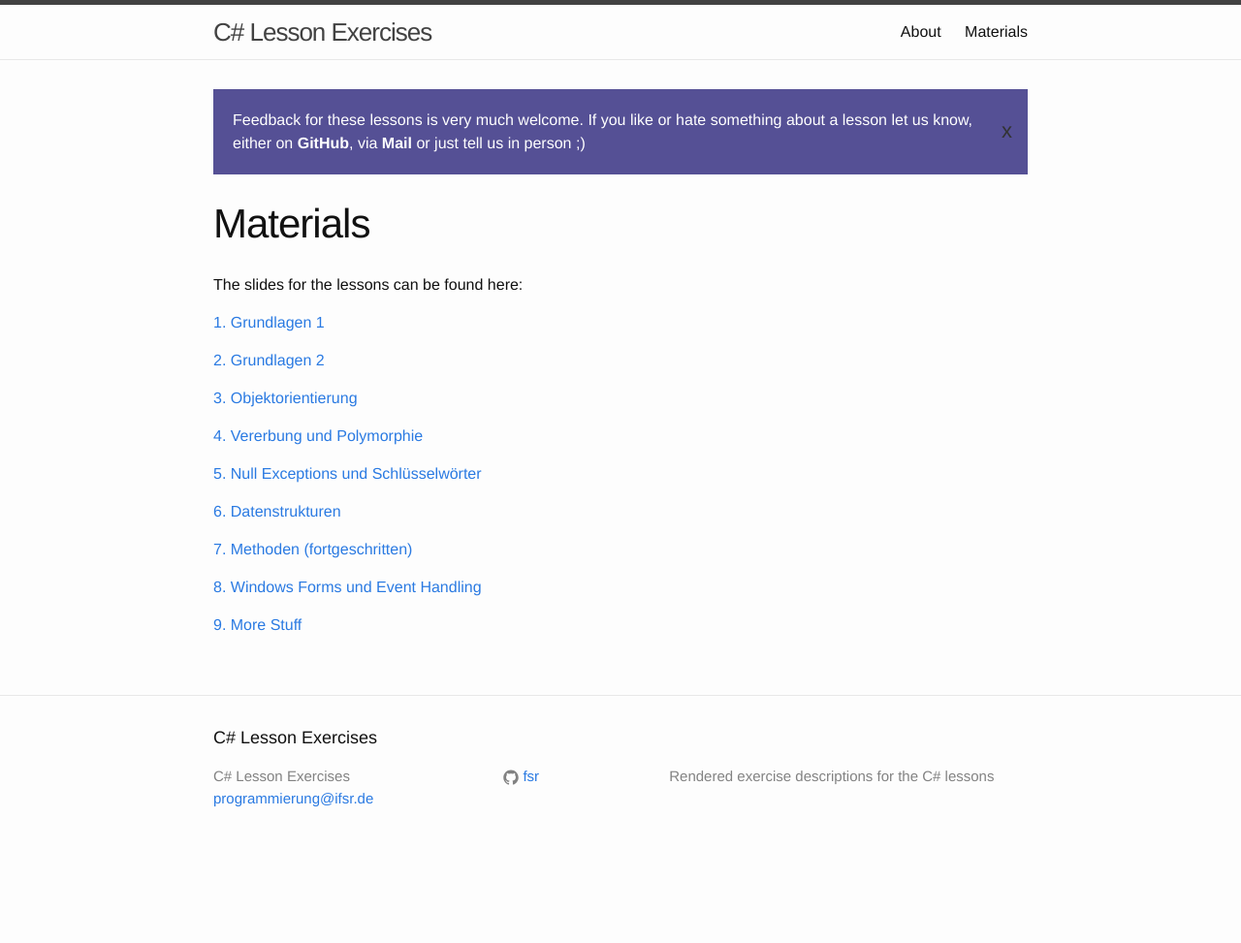
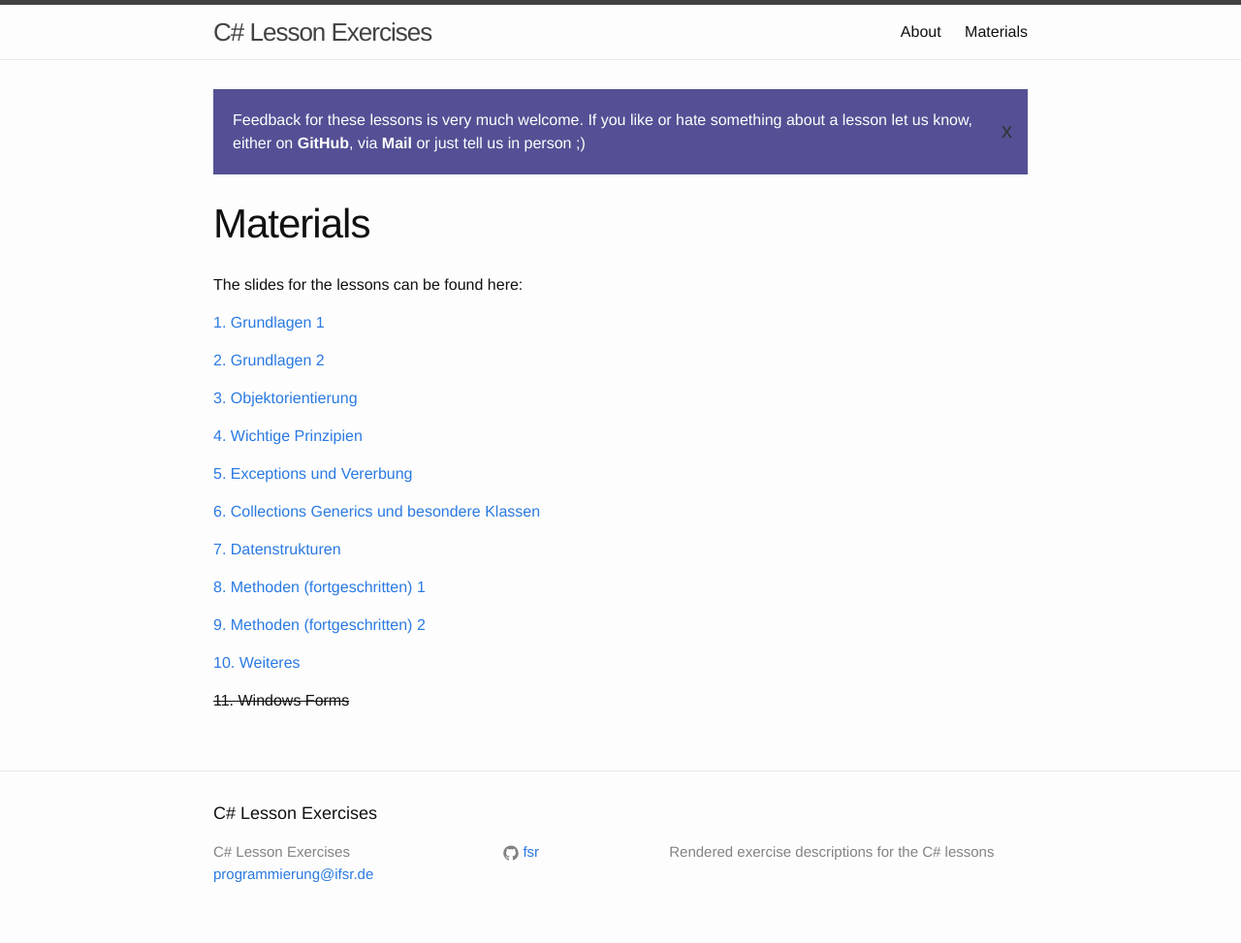
Before and after one commit to fsr/csharp-lessons, a Jekyll site: the page built from materials.md, in a window 1280 px wide. Shown: the whole page at 97% size. Built offline with Jekyll 4.4.1, drawn with Linux system fonts in a browser that asks for light colours; before the commit the page ends 900 px from its top, so only the background shows below that.

Commit message:
Added the new slides to the github page.

```diff
--- a/_data/authors.yml
+++ b/_data/authors.yml
@@ -2,7 +2,3 @@ marc:
   fullname: Marc Satkowski
   email: satkowski@ifsr.de
   homepage: "-"
-sascha:
-  fullname: Sascha Peukert
-  email: sascha@ifsr.de
-  homepage: "-"
--- a/_data/materials.yml
+++ b/_data/materials.yml
@@ -16,31 +16,41 @@ slides:
     published: True
   -
     number: 4
-    name: Vererbung und Polymorphie
-    url: https://ifsr.de/kurs-materialien/csharp/04_vererbung_und_polymorphie.pdf
+    name: Wichtige Prinzipien
+    url: https://ifsr.de/kurs-materialien/csharp/04_wichtige_prinzipien.pdf
     published: True
   -
     number: 5
-    name: Null Exceptions und Schlüsselwörter
-    url: https://ifsr.de/kurs-materialien/csharp/05_null_exceptions_schluesselwoerter.pdf
+    name: Exceptions und Vererbung
+    url: https://ifsr.de/kurs-materialien/csharp/05_exceptions_und_vererbung.pdf
     published: True
   -
     number: 6
-    name: Datenstrukturen
-    url: https://ifsr.de/kurs-materialien/csharp/06_datenstrukturen.pdf
+    name: Collections Generics und besondere Klassen
+    url: https://ifsr.de/kurs-materialien/csharp/06_collections_generics_und_besondere_klassen.pdf
     published: True
   -
     number: 7
-    name: Methoden (fortgeschritten)
-    url: https://ifsr.de/kurs-materialien/csharp/07_Methoden_fortgeschritten.pdf
+    name: Datenstrukturen
+    url: https://www.ifsr.de/kurs-materialien/csharp/07_datenstrukturen.pdf
     published: True
   -
     number: 8
-    name: Windows Forms und Event Handling
-    url: https://www.ifsr.de/kurs-materialien/csharp/08_windows_forms_und_event_handling.pdf
+    name: Methoden (fortgeschritten) 1
+    url: https://ifsr.de/kurs-materialien/csharp/08_methoden_fortgeschritten_1.pdf
     published: True
   -
     number: 9
-    name: More Stuff
-    url: https://www.ifsr.de/kurs-materialien/csharp/09_more_stuff.pdf
+    name: Methoden (fortgeschritten) 2
+    url: https://ifsr.de/kurs-materialien/csharp/09_methoden_fortgeschritten_2.pdf
     published: True
+  -
+    number: 10
+    name: Weiteres
+    url: https://www.ifsr.de/kurs-materialien/csharp/10_weiteres.pdf
+    published: True
+  -
+    number: 11
+    name: Windows Forms
+    url: https://www.ifsr.de/kurs-materialien/csharp/11_windows_forms.pdf
+    published: False
```
